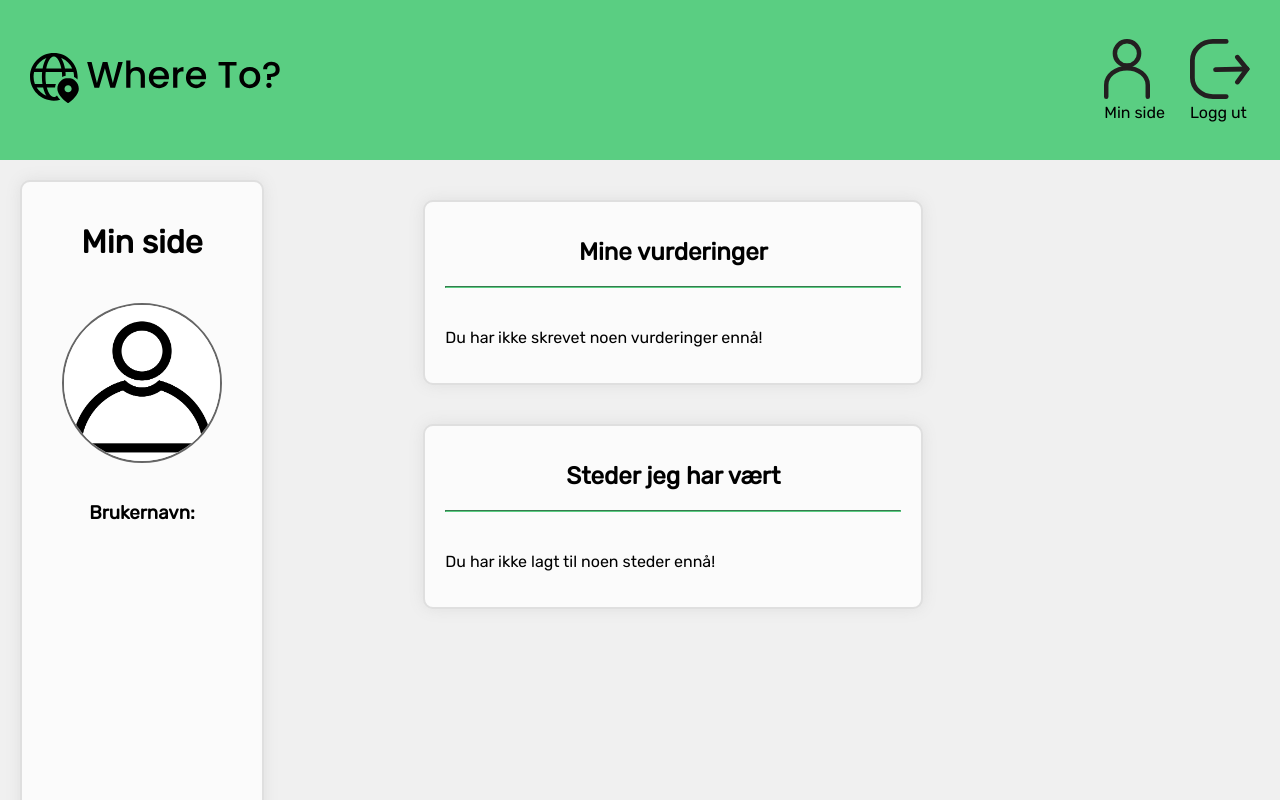
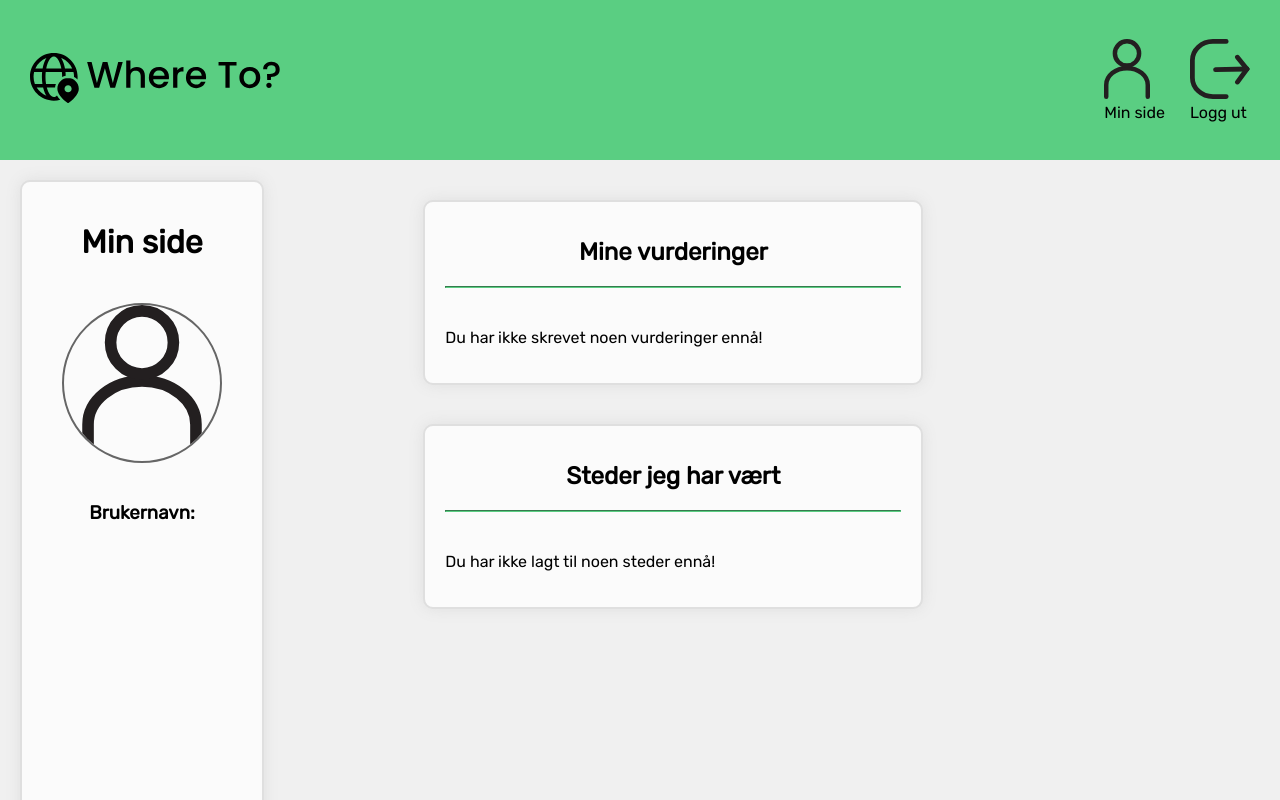
Before and after one commit to TrygveEriksen/WhereTo, a React (Vite) app in the folder TravelPlanner/: page /mypage in a window 1280 px wide. Shown: the top 800 px of the page. Built offline with nearby package versions, Linux system fonts and the light colour scheme; no server answers; sample sign-in values are in the browser's storage.

Commit message:
changed profile picture

```diff
--- a/TravelPlanner/src/Components/Mypage/Mypage.css
+++ b/TravelPlanner/src/Components/Mypage/Mypage.css
@@ -36,7 +36,7 @@
     border-radius: 50%;
     margin: 20px auto;
     aspect-ratio: 1/1;
-    object-fit: cover;
+    object-fit: contain;
   }
 
   .viewBox {
--- a/TravelPlanner/src/Components/Mypage/Mypage.jsx
+++ b/TravelPlanner/src/Components/Mypage/Mypage.jsx
@@ -2,7 +2,6 @@ import Navbar from "../Navbar/Navbar";
 import { useEffect, useState } from "react";
 import { API } from "../../API/API";
 import "./Mypage.css";
-import myImage from "./Picture/myprofile.png";
 import StaredPlaces from "./StaredPlaces/StaredPlaces";
 import MyReviews from "./MyReviews/MyReviews";
 import Footer from "../Footer/Footer";
@@ -28,7 +27,7 @@ function Mypage() {
             <div className="divMypage">
               <h1 className="myPage">Min side</h1>
               <img
-                src={myImage}
+                src="/images/SVG/mypage.svg"
                 alt="My profile picture"
                 className="profile-image"
               ></img>
```
Also changed, not shown: TravelPlanner/src/Components/Mypage/Picture/myprofile.png (deleted).
